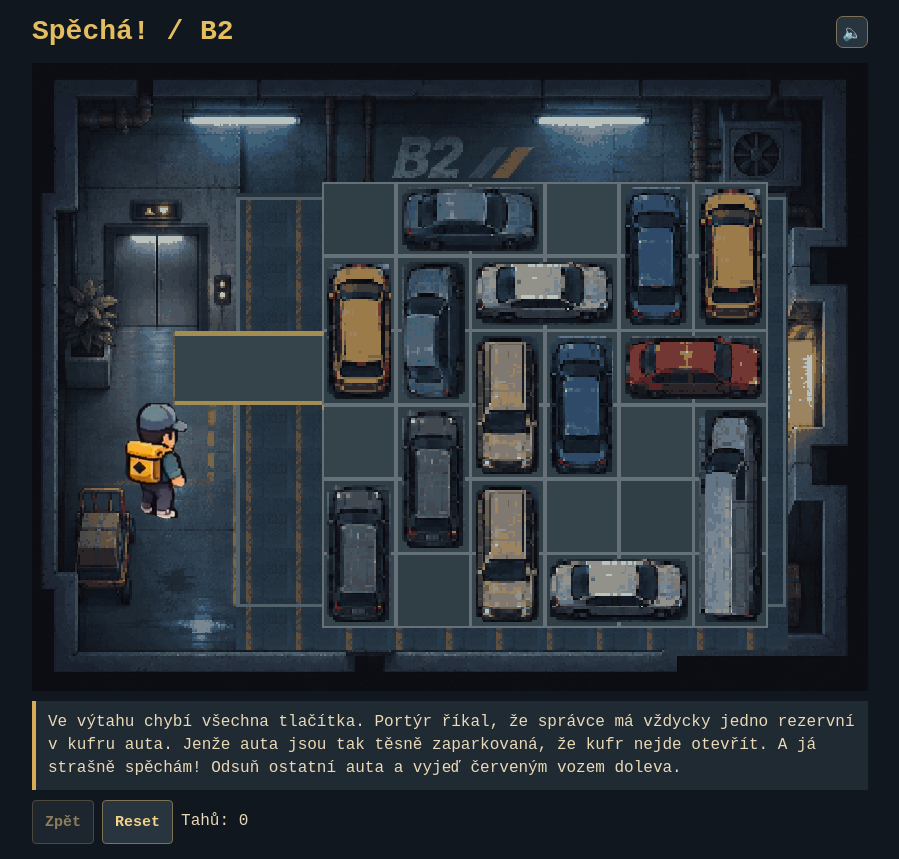
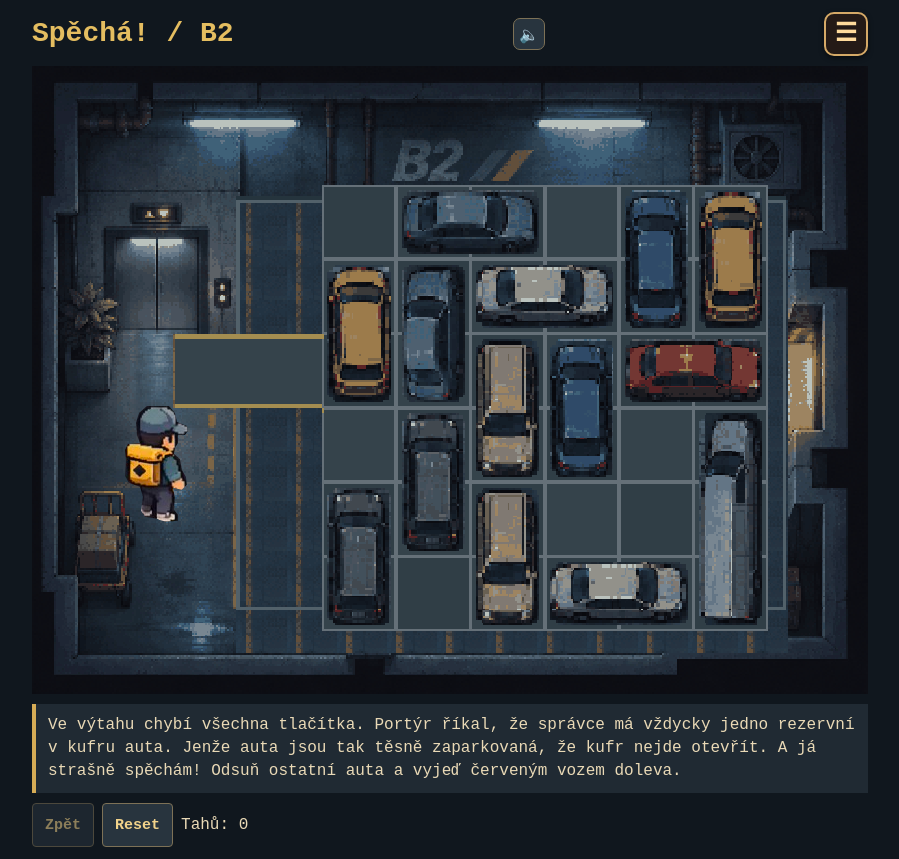
Before and after one commit to rascalvista/Balik, a plain HTML site: page b2/index.html in a window 1280 px wide. Shown: the whole page, without its empty margins (190-1089 px from the left). Drawn offline with Linux system fonts and the light colour scheme.

Commit message:
Enable shared BALÍK test menu

```diff
--- a/b2/index.html
+++ b/b2/index.html
@@ -176,4 +176,4 @@
     </div>
   </main>
 </body>
-</html>
+<script src="../assets/balik-menu.js" defer></script></html>
```
